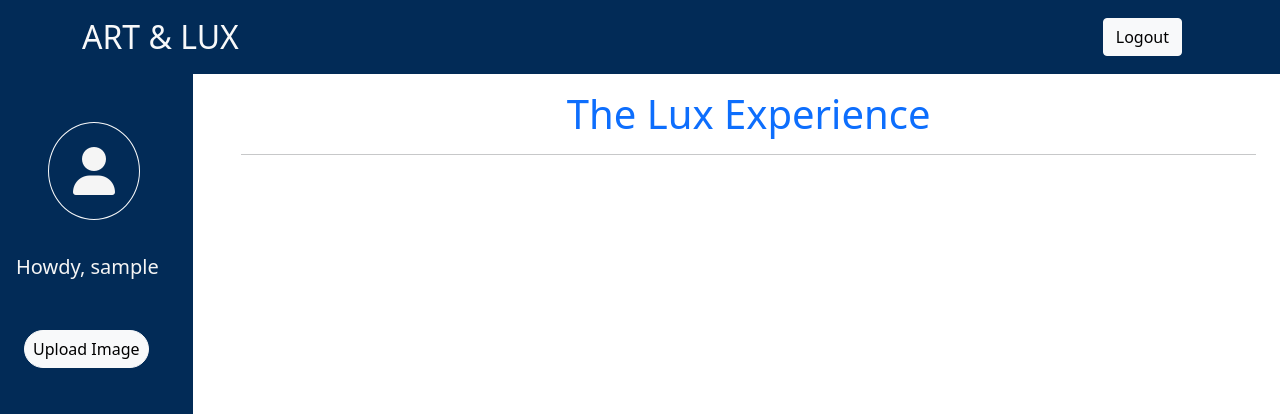
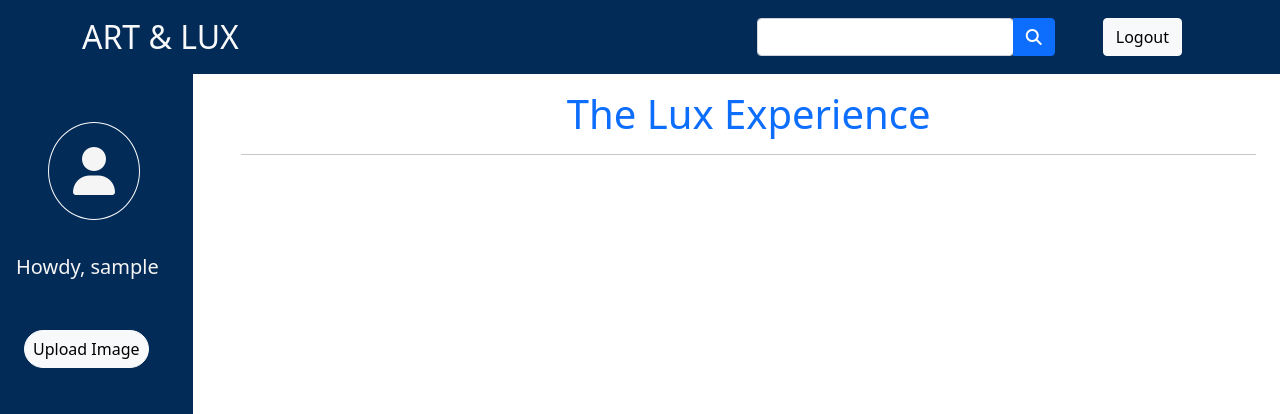
Before and after one commit to otienotimothy/art-gallery, a Django app: page / in a window 1280 px wide. Shown: the top 414 px of the page. Run offline with Django 4.2, Linux system fonts and the light colour scheme; the visitor is signed in with stand-in values (Sample User, id 1); data that the repository does not hold is empty; some libraries are stand-ins or nearby versions.

Commit message:
Add a search input

```diff
--- a/gallery/templates/index.html
+++ b/gallery/templates/index.html
@@ -28,7 +28,7 @@
 						<div class="modal-dialog">
 							<div class="modal-content">
 								<div class="modal-body">
-									<div class="card">
+									<div class="card p-2 ">
 										<div
 											class="bg-image hover-overlay ripple"
 											data-mdb-ripple-color="light"
@@ -44,6 +44,7 @@
 												></div>
 											</a>
 										</div>
+										<hr>
 										<div class="card-body">
 											<h5 class="card-title"> {{photo.image_name}} </h5>
 											<p class="card-text">
--- a/templates/navbar.html
+++ b/templates/navbar.html
@@ -1,11 +1,16 @@
 <!-- Navbar -->
 {% load static %}
-<nav style="background-color: #022b57;" class="navbar navbar-expand-lg navbar-light">
+<nav
+	style="background-color: #022b57"
+	class="navbar navbar-expand-lg navbar-light"
+>
 	<!-- Container wrapper -->
 	<div class="container">
 		<!-- Navbar brand -->
 
-    <a class="text-light navbar-brand fs-2" href="{% url 'index'%}">ART & LUX</a>
+		<a class="text-light navbar-brand fs-2" href="{% url 'index'%}"
+			>ART & LUX</a
+		>
 
 		<!-- Toggle button -->
 		<button
@@ -22,15 +27,19 @@
 
 		<!-- Collapsible wrapper -->
 		<div class="collapse navbar-collapse" id="navbarButtonsExample">
-      <div class="ms-auto d-flex align-items-center">
+			<div class="ms-auto d-flex">
 				{% if user.is_authenticated %}
-        <a href="" class="btn btn-light me-3">
-          Logout
-        </a>
+				<div class="input-group me-5">
+					<div class="form-outline">
+						<input type="search" id="form1" class="form-control" />
+					</div>
+					<button type="button" class="btn btn-primary">
+						<i class="fas fa-search"></i>
+					</button>
+				</div>
+				<a href="" class="btn btn-light me-3"> Logout </a>
 				{% else %}
-        <a href="{% url 'login' %}" class="btn btn-light me-3">
-          Login
-        </a>
+				<a href="{% url 'login' %}" class="btn btn-light me-3"> Login </a>
 				{% endif %}
 			</div>
 		</div>
```
Lines whose indentation alone changed are shown as unchanged.
